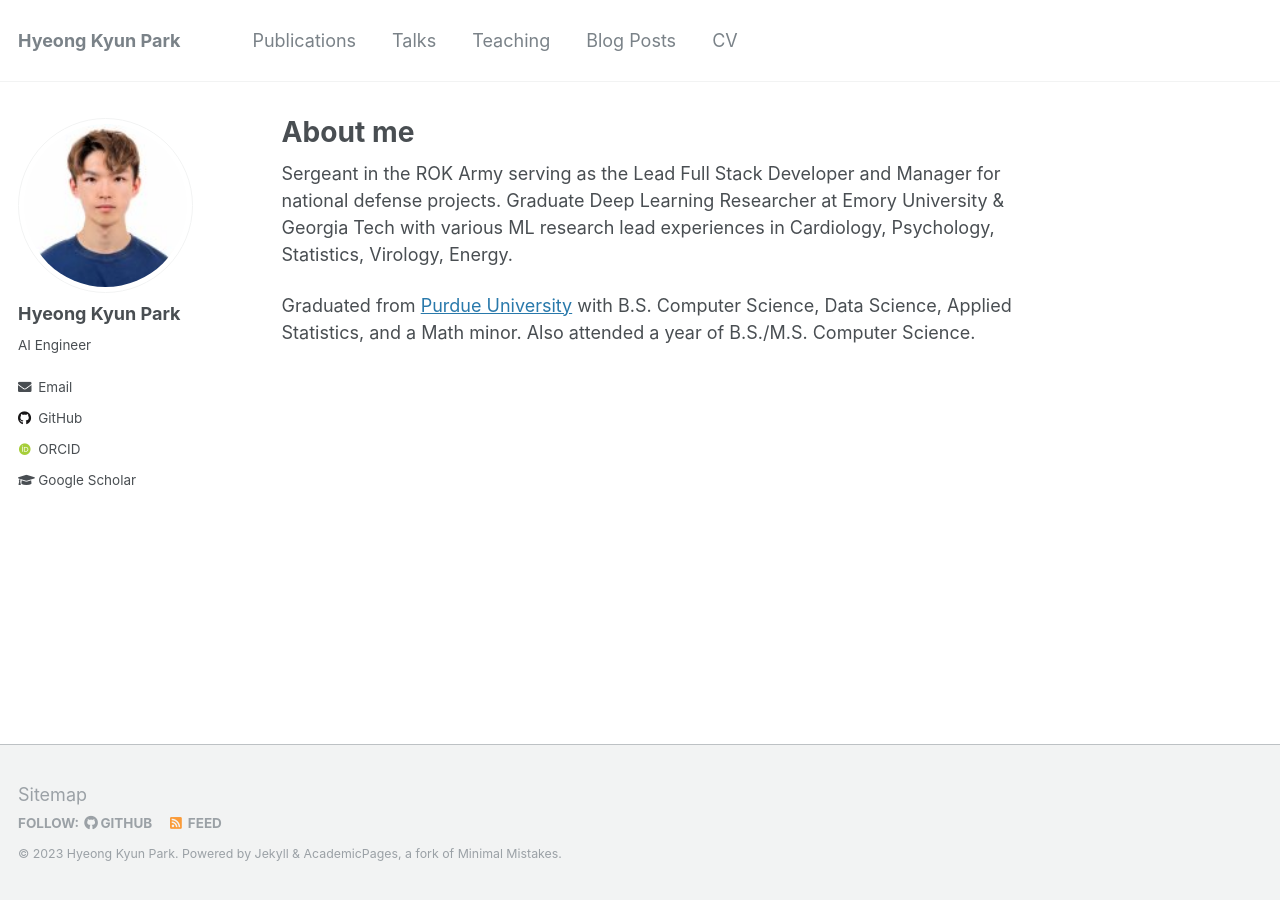
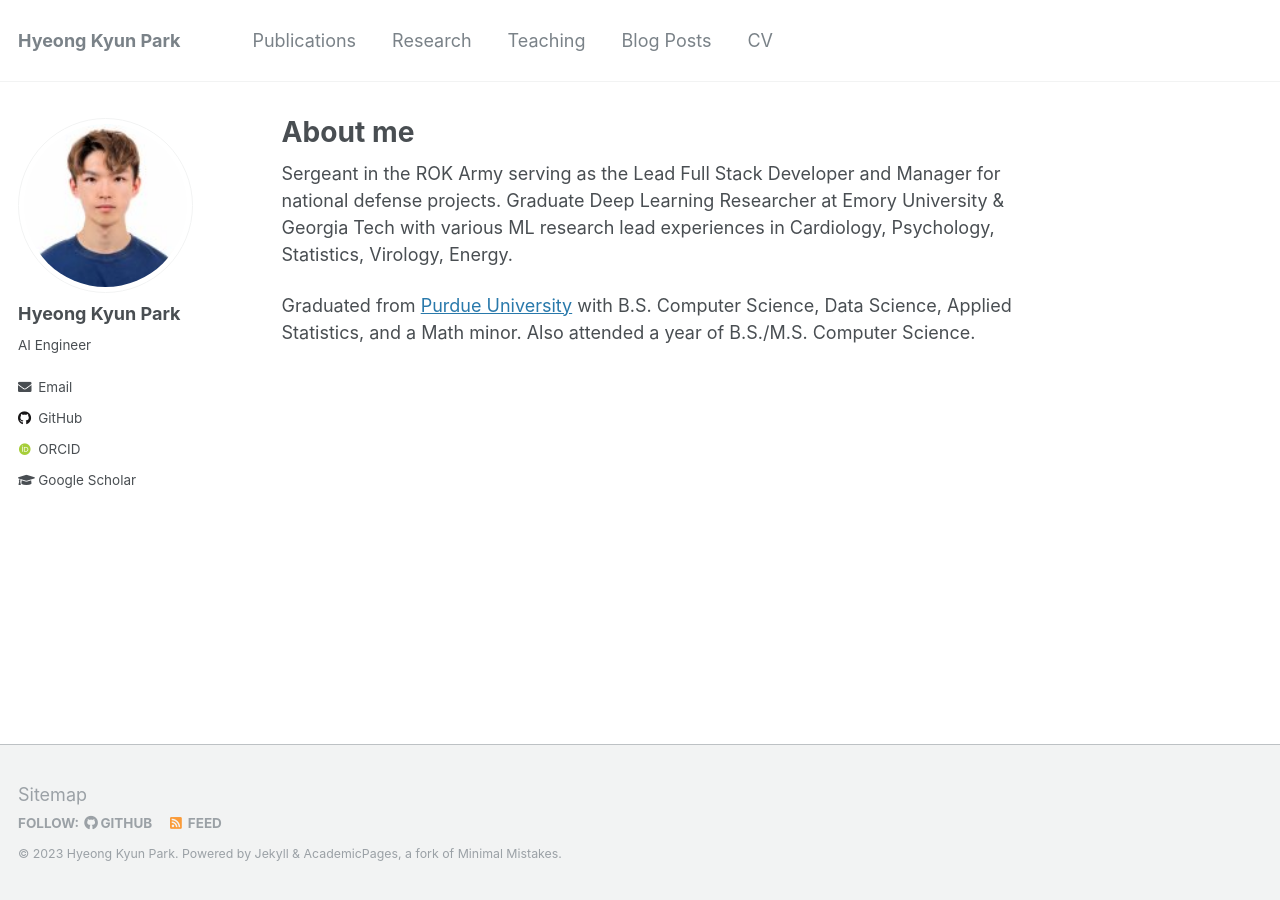
Before and after one commit to h1yung/h1yung.github.io, a Jekyll site: the page built from _pages/about.md, in a window 1280 px wide. Built offline with Jekyll 4.4.1, drawn with Linux system fonts in a browser that asks for light colours; some web fonts are replaced.

Commit message:
Update navigation.yml

```diff
--- a/_data/navigation.yml
+++ b/_data/navigation.yml
@@ -3,8 +3,8 @@ main:
   - title: "Publications"
     url: /publications/
 
-  - title: "Talks"
-    url: /talks/
+  - title: "Research"
+    url: /research/
 
   - title: "Teaching"
     url: /teaching/
```
